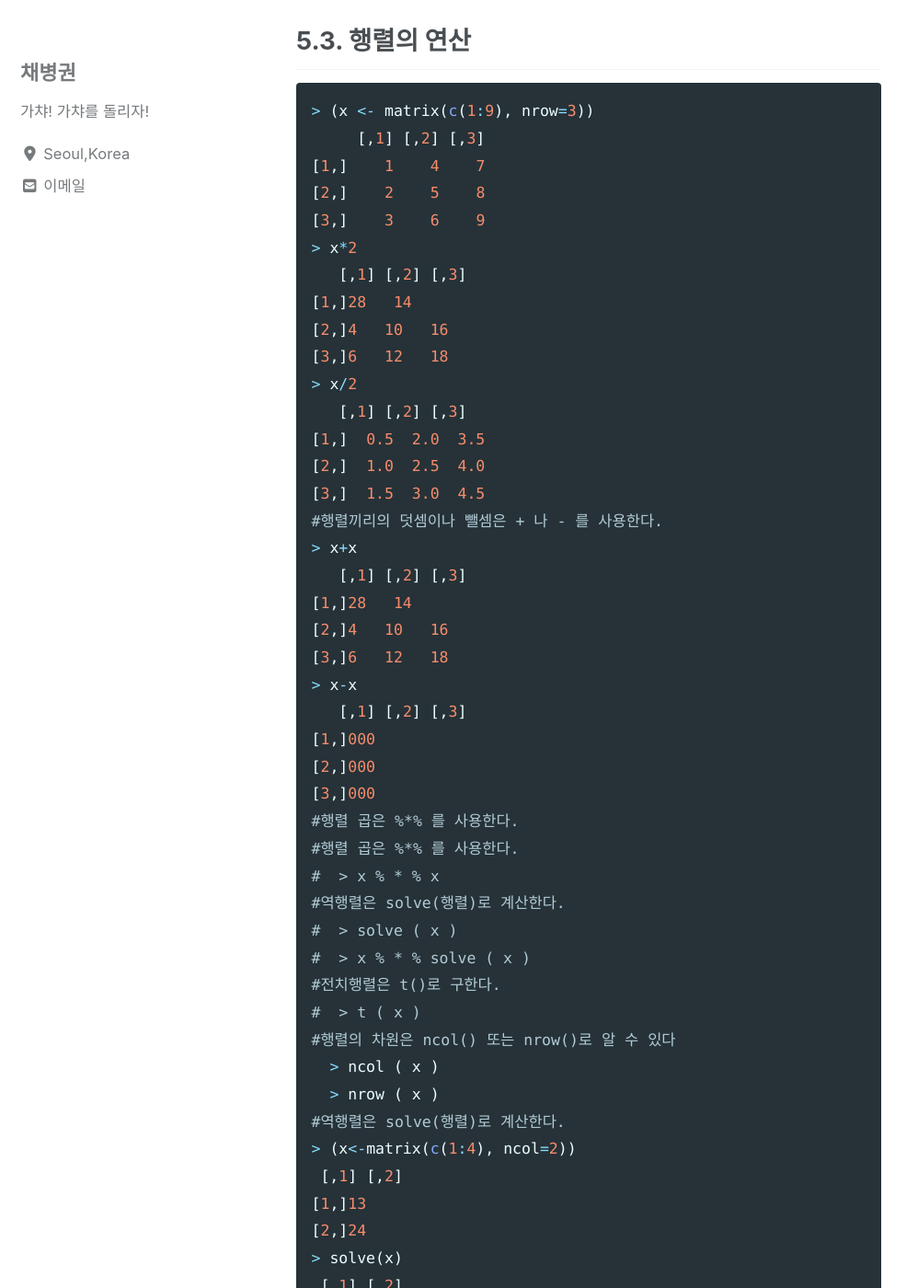
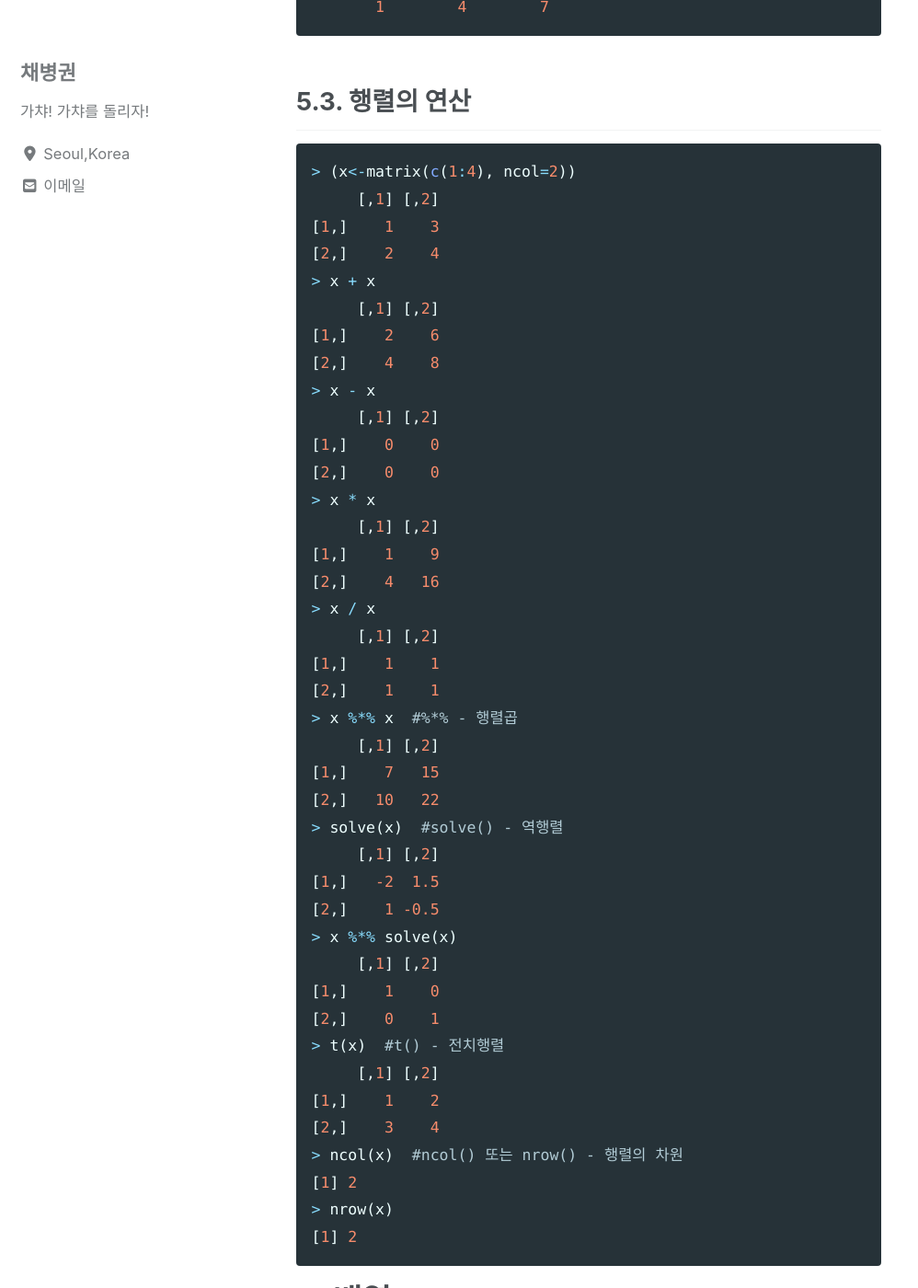
Before and after one commit to ByeongGwonChae/mynotebook, a Jekyll site: the page built from _posts/2020-01-01-R-first-note.md, in a window 1280 px wide and 1400 px high, scrolled down 10643 px. Shown: the whole window at 92% size, without its empty margins (0-998 px from the left). Built offline with Jekyll 4.4.1, drawn with Linux system fonts in a browser that asks for light colours; cached includes are drawn as plain includes; nearby versions of some CDN libraries; some of the changed text lies outside the part shown.

Commit message:
Update 2020-01-01-R-first-note.md

```diff
--- a/_posts/2020-01-01-R-first-note.md
+++ b/_posts/2020-01-01-R-first-note.md
@@ -243,33 +243,32 @@ item3        3        6        9
 ~~~
 ## 5.2. 행렬내 데이터 접근
 1) 행렬의 각 요소는 ‘행렬이름[행인덱스, 열인덱스]’로 접근할 수 있다.[^10]\\
-벡터와 마찬가지로\\
-2) ‘-인덱스’와 같이 표현해 특정 행/열을 제외하거나,\\
-3) ‘시작인덱스:끝인덱스’로 특정 범위의 데이터만 가져올 수도 있다.\\\\
+2) ‘시작인덱스:끝인덱스’로 특정 범위의 데이터만 가져올 수도 있다.(벡터와 마찬가지)\\
+3) ‘-인덱스’와 같이 표현해 특정 행/열을 제외할 수 있다.(벡터와 마찬가지)\\
 4) 만약 특정 행이나 열의 전부를 가져오고 싶다면 행이나 열쪽에는 아무런 인덱스도 기재하지 않으면 된다.\\
-5) 인덱스를 벡터에 넣어 나열할 수도 있다.
-6) dimnames를 통해 행과 열에 이름을 부여했다면 그 이름을 직접 사용할 수도 있다
+5) 인덱스에 벡터를 넣어 나열할 수도 있다.\\
+6) dimnames()를 통해 행과 열에 이름을 부여했다면 그 이름을 직접 사용할 수도 있다.
 ~~~ R
 > (x <- matrix(c(1:9),ncol=3))
      [,1] [,2] [,3]
 [1,]    1    4    7
 [2,]    2    5    8
 [3,]    3    6    9
-> x[1,1]
+> x[1,1]  #1)
 [1] 1
-> x[1:2,]
+> x[1:2,]  #2)
      [,1] [,2] [,3]
 [1,]    1    4    7
 [2,]    2    5    8
-> x[-3,]    #위의 명령어와 결과가 같다.
+> x[-3,]    #3) 위의 명령어와 결과가 같다.
      [,1] [,2] [,3]
 [1,]    1    4    7
 [2,]    2    5    8
-> x[c(1,3), c(1,3)]
+> x[c(1,3), c(1,3)]  #5)
      [,1] [,2]
 [1,]    1    7
 [2,]    3    9
-> (x <- matrix(c(1:9), nrow=3, dimnames=list(c('item1','item2','item3'), c('feature1','feature2','feature3'))))
+> (x <- matrix(c(1:9), nrow=3, dimnames=list(c('item1','item2','item3'), c('feature1','feature2','feature3'))))  #6)
       feature1 feature2 feature3
 item1        1        4        7
 item2        2        5        8
@@ -280,63 +279,43 @@ feature1 feature2 feature3
 ~~~
 ## 5.3. 행렬의 연산
 ~~~ R
-> (x <- matrix(c(1:9), nrow=3))
-     [,1] [,2] [,3]
-[1,]    1    4    7
-[2,]    2    5    8
-[3,]    3    6    9
-> x*2
-   [,1] [,2] [,3]
-[1,]28   14
-[2,]4   10   16
-[3,]6   12   18
-> x/2
-   [,1] [,2] [,3]
-[1,]  0.5  2.0  3.5
-[2,]  1.0  2.5  4.0
-[3,]  1.5  3.0  4.5
-#행렬끼리의 덧셈이나 뺄셈은 + 나 - 를 사용한다.
-> x+x
-   [,1] [,2] [,3]
-[1,]28   14
-[2,]4   10   16
-[3,]6   12   18
-> x-x
-   [,1] [,2] [,3]
-[1,]000
-[2,]000
-[3,]000
-#행렬 곱은 %*% 를 사용한다.
-#행렬 곱은 %*% 를 사용한다.
-#  > x % * % x
-#역행렬은 solve(행렬)로 계산한다.
-#  > solve ( x )
-#  > x % * % solve ( x )
-#전치행렬은 t()로 구한다.
-#  > t ( x )
-#행렬의 차원은 ncol() 또는 nrow()로 알 수 있다
-  > ncol ( x )
-  > nrow ( x )
-#역행렬은 solve(행렬)로 계산한다.
 > (x<-matrix(c(1:4), ncol=2))
- [,1] [,2]
-[1,]13
-[2,]24
-> solve(x)
- [,1] [,2]
+     [,1] [,2]
+[1,]    1    3
+[2,]    2    4
+> x + x
+     [,1] [,2]
+[1,]    2    6
+[2,]    4    8
+> x - x
+     [,1] [,2]
+[1,]    0    0
+[2,]    0    0
+> x * x
+     [,1] [,2]
+[1,]    1    9
+[2,]    4   16
+> x / x
+     [,1] [,2]
+[1,]    1    1
+[2,]    1    1
+> x %*% x  #%*% - 행렬곱
+     [,1] [,2]
+[1,]    7   15
+[2,]   10   22
+> solve(x)  #solve() - 역행렬
+     [,1] [,2]
 [1,]   -2  1.5
-[2,]1 -0.5
-> x%*%solve(x)
- [,1] [,2]
-[1,]10
-[2,]01
-#전치행렬은 t()로 구한다.
-> t(x)
- [,1] [,2]
-[1,]12
-[2,]34
-#행렬의 차원은 ncol() 또는 nrow()로 알 수 있다
-> ncol(x)
+[2,]    1 -0.5
+> x %*% solve(x)
+     [,1] [,2]
+[1,]    1    0
+[2,]    0    1
+> t(x)  #t() - 전치행렬
+     [,1] [,2]
+[1,]    1    2
+[2,]    3    4
+> ncol(x)  #ncol() 또는 nrow() - 행렬의 차원
 [1] 2
 > nrow(x)
 [1] 2
```
